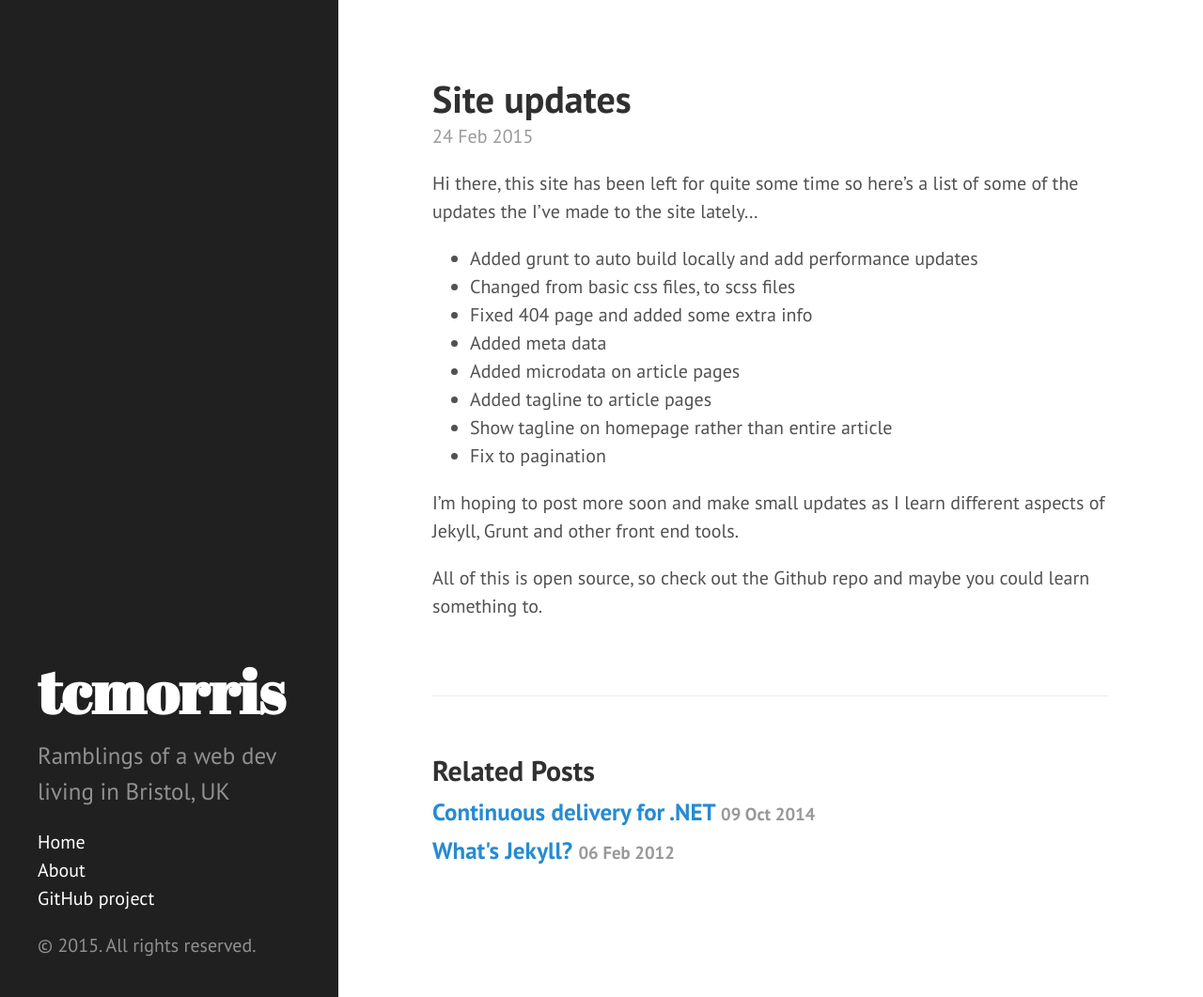
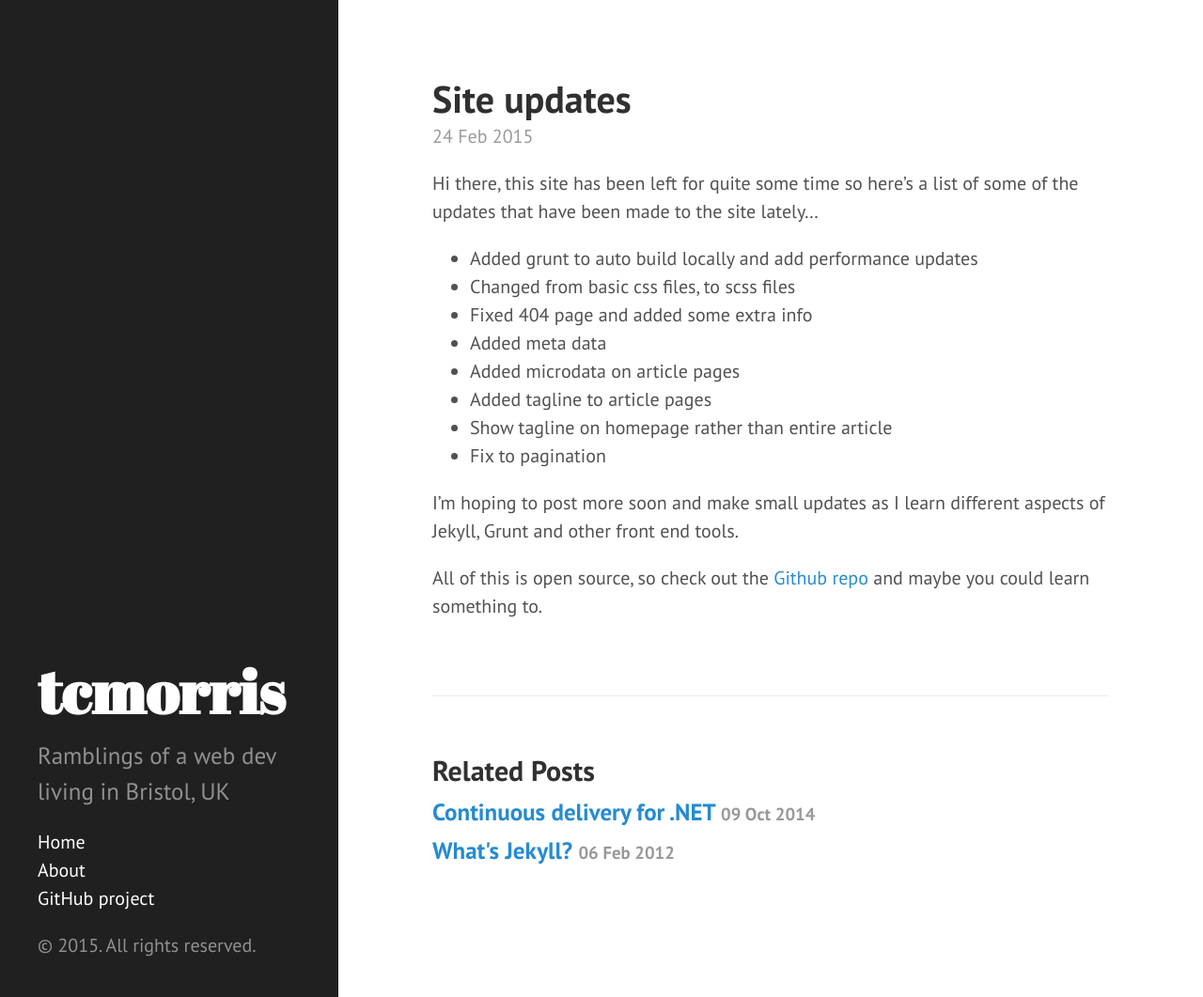
Before and after one commit to tcmorris/tcmorris.github.io, a Jekyll site: the page built from _posts/2015-02-24-site-updates.md, in a window 1280 px wide and 1061 px high. Shown: the whole window at 94% size. Built offline with Jekyll 4.4.1, drawn with Linux system fonts in a browser that asks for light colours; Markdown is read by kramdown in place of the engine named in the settings.

Commit message:
Update blog post

```diff
--- a/_posts/2015-02-24-site-updates.md
+++ b/_posts/2015-02-24-site-updates.md
@@ -4,7 +4,7 @@ title: Site updates
 tagline: A quick overview of some of the changes to this site.
 ---
 
-Hi there, this site has been left for quite some time so here's a list of some of the updates the I've made to the site lately...
+Hi there, this site has been left for quite some time so here's a list of some of the updates that have been made to the site lately...
 
 - Added grunt to auto build locally and add performance updates
 - Changed from basic css files, to scss files
@@ -17,4 +17,4 @@ Hi there, this site has been left for quite some time so here's a list of some o
 
 I'm hoping to post more soon and make small updates as I learn different aspects of Jekyll, Grunt and other front end tools.
 
-All of this is open source, so check out the Github repo and maybe you could learn something to.
+All of this is open source, so check out the [Github repo](https://github.com/tcmorris/tcmorris.github.io) and maybe you could learn something to.
```
